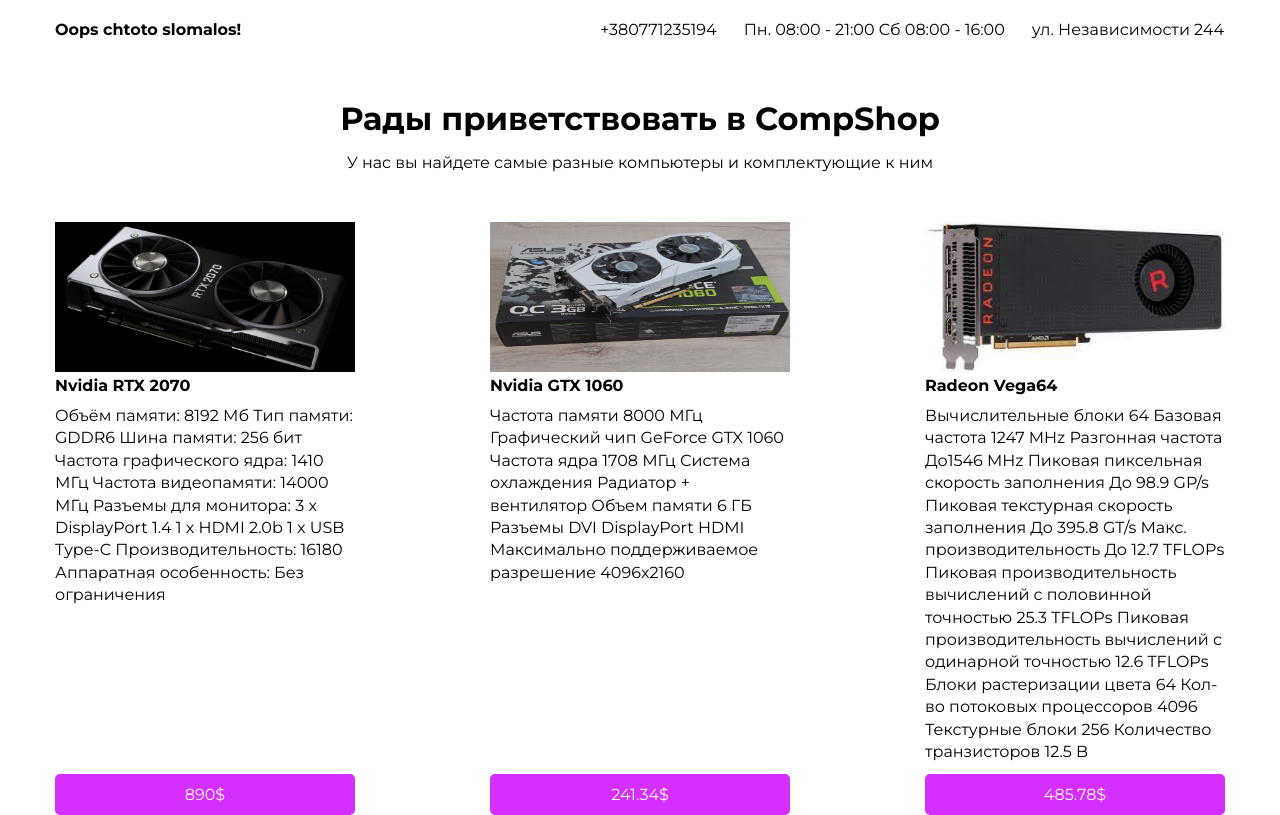
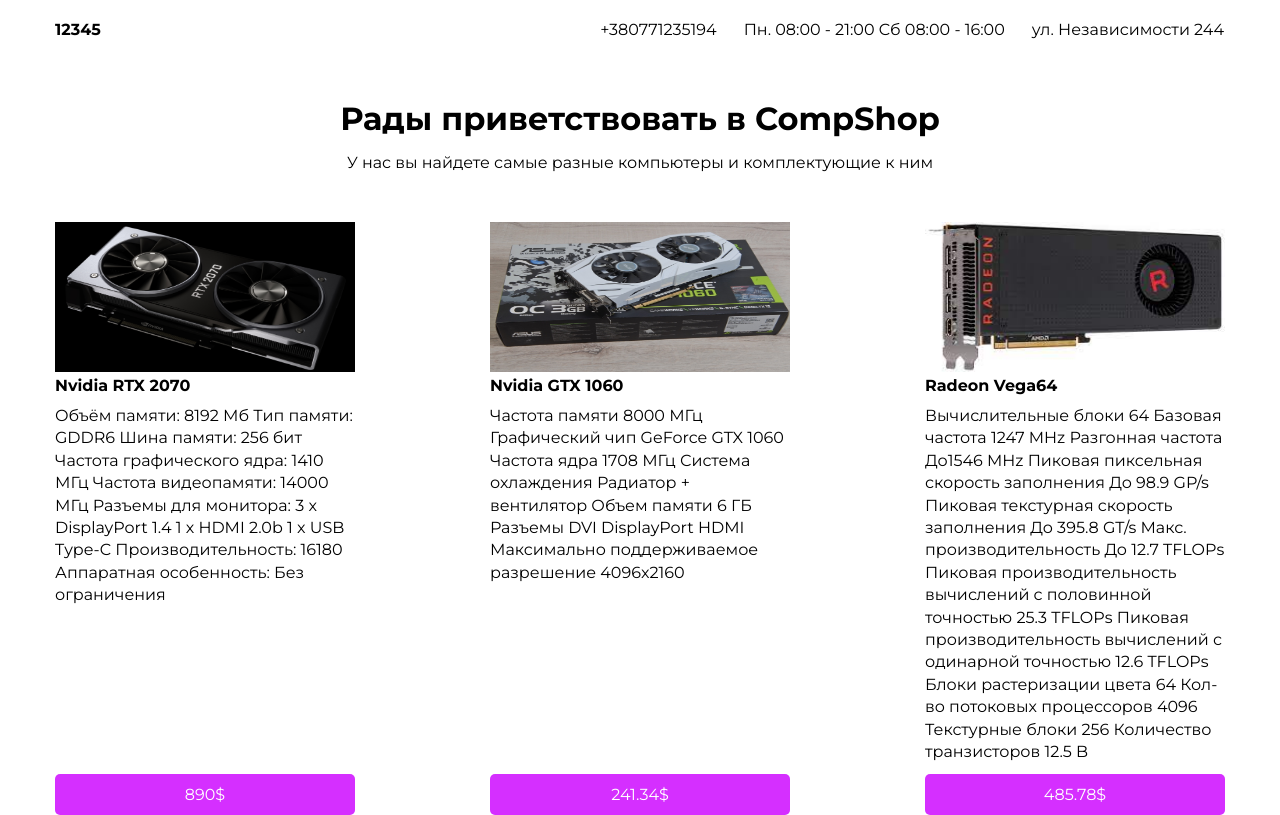
Before and after one commit to karnauhmax/test-repo, a plain HTML site: page index.html in a window 1280 px wide. Drawn offline with Linux system fonts and the light colour scheme.

Commit message:
reverted something wrong

```diff
--- a/index.html
+++ b/index.html
@@ -17,7 +17,7 @@
     <div class="container">
       <div class="header__inner">
         <a href="#" class="logo">
-          Oops chtoto slomalos!
+          12345
         </a>
         <nav class="menu">
           <ul class="menu__list">
```
